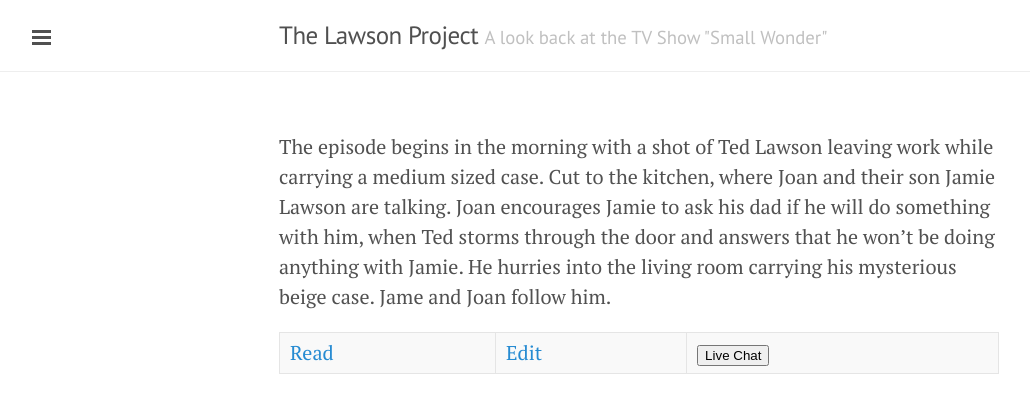
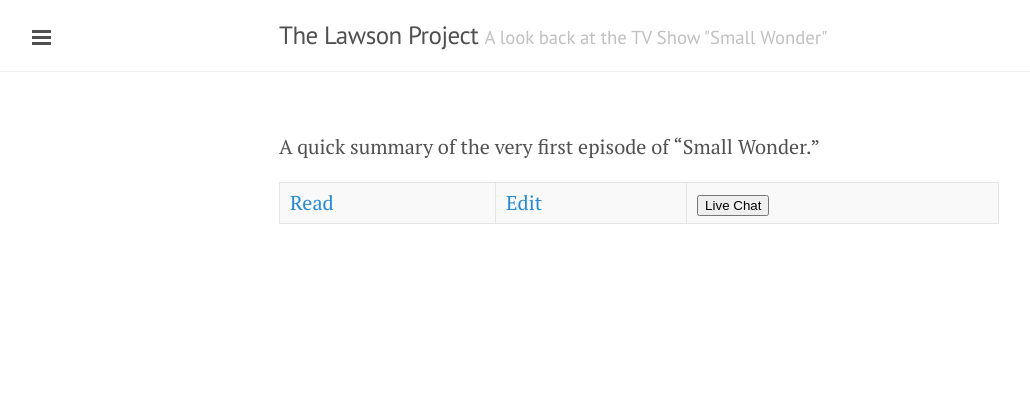
Before and after one commit to lawsonprjct/lawsonprjct.github.io, a Jekyll site: the page built from _posts/2016-07-08-pilot-episode-summary.md, in a window 1280 px wide. Shown: the top 413 px of the page, without its empty margins (1-1031 px from the left). Built offline with Jekyll 4.4.1, drawn with Linux system fonts in a browser that asks for light colours; a script that is not in the unit is left out.

Commit message:
Update from Forestry.io - _posts/2016-07-08-pilot-episode-summary.md

```diff
--- a/_posts/2016-07-08-pilot-episode-summary.md
+++ b/_posts/2016-07-08-pilot-episode-summary.md
@@ -3,6 +3,6 @@
 date: '2016-07-08 00:00:00'
 layout: default
 ---
-The episode begins in the morning with a shot of Ted Lawson leaving work while carrying a medium sized case. Cut to the kitchen, where Joan and their son Jamie Lawson are talking. Joan encourages Jamie to ask his dad if he will do something with him, when Ted storms through the door and answers that he won't be doing anything with Jamie. He hurries into the living room carrying his mysterious beige case. Jame and Joan follow him.
+A quick summary of the very first episode of "Small Wonder."
 
 | [Read](https://midmichonline.gitbooks.io/lawsonproject-chapt2/content/ChapterTwo/PilotEpisodeSummary.html) | [Edit](https://midmichonline.quip.com/PmxVAcUHUx1o) |  <button class="js-gitter-toggle-chat-button">Live Chat</button> |
```
